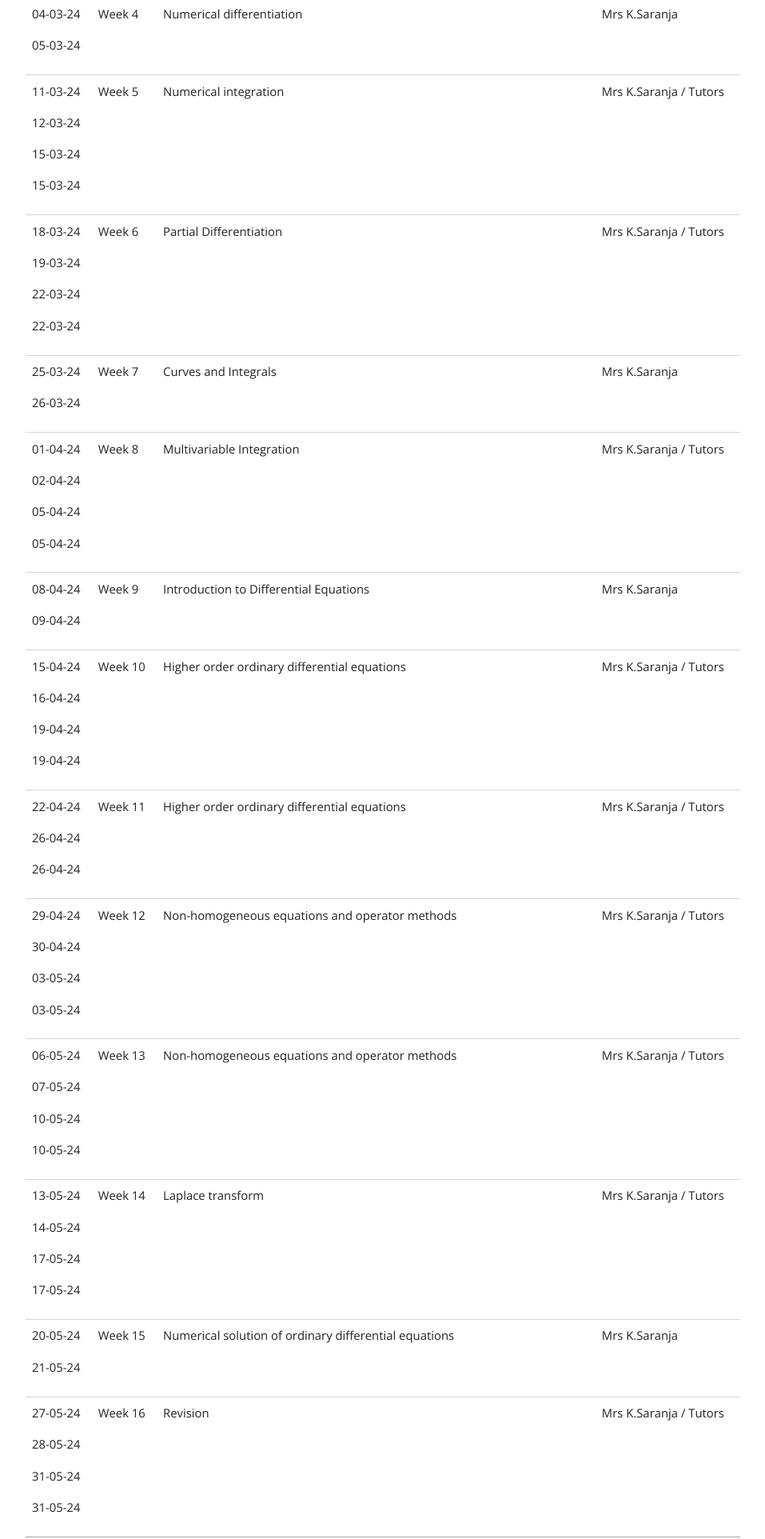
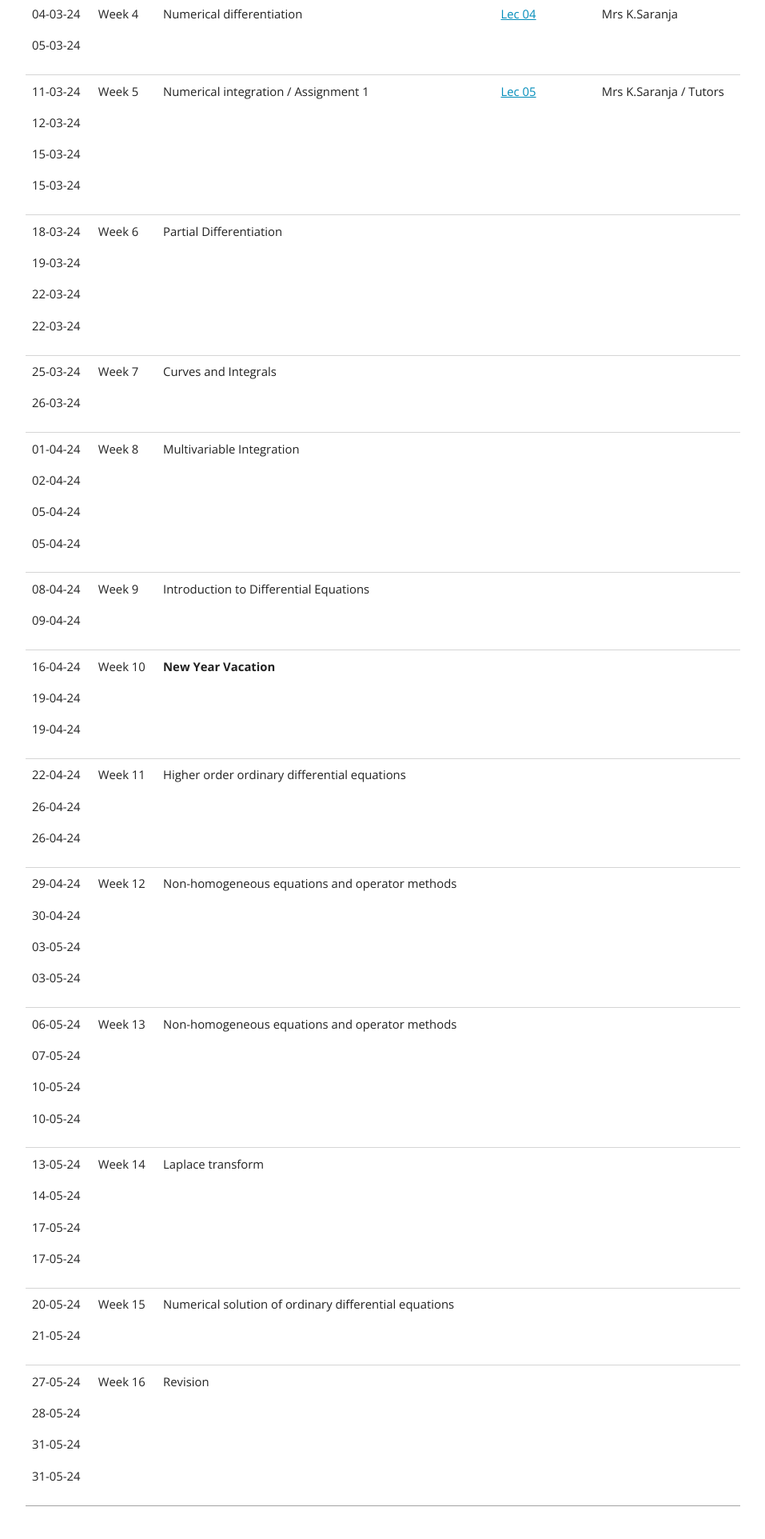
Before and after one commit to Meenadushanthani/MC3010_E22, a plain HTML site: page docs/notes.html in a window 1280 px wide. Shown: the part 741-2665 px from the top of the page at 80% size, without its empty margins (41-998 px from the left). Drawn offline with nearby package versions, Linux system fonts and the light colour scheme.

Commit message:
Add files via upload

```diff
--- a/docs/notes.html
+++ b/docs/notes.html
@@ -213,7 +213,7 @@ ul.task-list li input[type="checkbox"] {
 <p>05-03-24</p></td>
 <td>Week 4</td>
 <td>Numerical differentiation</td>
-<td></td>
+<td><a href="https://github.com/Meenadushanthani/MC3010_E22/raw/main/MC3010_Numerical%20Methods_L04.pdf">Lec 04</a></td>
 <td>Mrs K.Saranja</td>
 </tr>
 <tr class="odd">
@@ -222,8 +222,8 @@ ul.task-list li input[type="checkbox"] {
 <p>15-03-24</p>
 <p>15-03-24</p></td>
 <td>Week 5</td>
-<td>Numerical integration</td>
-<td></td>
+<td>Numerical integration / Assignment 1</td>
+<td><a href="https://github.com/Meenadushanthani/MC3010_E22/raw/main/MC3010_Numerical%20Methods_L05.pdf">Lec 05</a></td>
 <td>Mrs K.Saranja / Tutors</td>
 </tr>
 <tr class="even">
@@ -234,7 +234,7 @@ ul.task-list li input[type="checkbox"] {
 <td>Week 6</td>
 <td>Partial Differentiation</td>
 <td></td>
-<td>Mrs K.Saranja / Tutors</td>
+<td></td>
 </tr>
 <tr class="odd">
 <td style="text-align: left;"><p>25-03-24</p>
@@ -242,7 +242,7 @@ ul.task-list li input[type="checkbox"] {
 <td>Week 7</td>
 <td>Curves and Integrals</td>
 <td></td>
-<td>Mrs K.Saranja</td>
+<td></td>
 </tr>
 <tr class="even">
 <td style="text-align: left;"><p>01-04-24</p>
@@ -252,7 +252,7 @@ ul.task-list li input[type="checkbox"] {
 <td>Week 8</td>
 <td>Multivariable Integration</td>
 <td></td>
-<td>Mrs K.Saranja / Tutors</td>
+<td></td>
 </tr>
 <tr class="odd">
 <td style="text-align: left;"><p>08-04-24</p>
@@ -260,17 +260,16 @@ ul.task-list li input[type="checkbox"] {
 <td>Week 9</td>
 <td>Introduction to Differential Equations</td>
 <td></td>
-<td>Mrs K.Saranja</td>
+<td></td>
 </tr>
 <tr class="even">
-<td style="text-align: left;"><p>15-04-24</p>
-<p>16-04-24</p>
+<td style="text-align: left;"><p>16-04-24</p>
 <p>19-04-24</p>
 <p>19-04-24</p></td>
 <td>Week 10</td>
-<td>Higher order ordinary differential equations</td>
+<td><strong>New Year Vacation</strong></td>
 <td></td>
-<td>Mrs K.Saranja / Tutors</td>
+<td></td>
 </tr>
 <tr class="odd">
 <td style="text-align: left;"><p>22-04-24</p>
@@ -279,7 +278,7 @@ ul.task-list li input[type="checkbox"] {
 <td>Week 11</td>
 <td>Higher order ordinary differential equations</td>
 <td></td>
-<td>Mrs K.Saranja / Tutors</td>
+<td></td>
 </tr>
 <tr class="even">
 <td style="text-align: left;"><p>29-04-24</p>
@@ -289,7 +288,7 @@ ul.task-list li input[type="checkbox"] {
 <td>Week 12</td>
 <td>Non-homogeneous equations and operator methods</td>
 <td></td>
-<td>Mrs K.Saranja / Tutors</td>
+<td></td>
 </tr>
 <tr class="odd">
 <td style="text-align: left;"><p>06-05-24</p>
@@ -299,7 +298,7 @@ ul.task-list li input[type="checkbox"] {
 <td>Week 13</td>
 <td>Non-homogeneous equations and operator methods</td>
 <td></td>
-<td>Mrs K.Saranja / Tutors</td>
+<td></td>
 </tr>
 <tr class="even">
 <td style="text-align: left;"><p>13-05-24</p>
@@ -309,7 +308,7 @@ ul.task-list li input[type="checkbox"] {
 <td>Week 14</td>
 <td>Laplace transform</td>
 <td></td>
-<td>Mrs K.Saranja / Tutors</td>
+<td></td>
 </tr>
 <tr class="odd">
 <td style="text-align: left;"><p>20-05-24</p>
@@ -317,7 +316,7 @@ ul.task-list li input[type="checkbox"] {
 <td>Week 15</td>
 <td>Numerical solution of ordinary differential equations</td>
 <td></td>
-<td>Mrs K.Saranja</td>
+<td></td>
 </tr>
 <tr class="even">
 <td style="text-align: left;"><p>27-05-24</p>
@@ -327,7 +326,7 @@ ul.task-list li input[type="checkbox"] {
 <td>Week 16</td>
 <td>Revision</td>
 <td></td>
-<td>Mrs K.Saranja / Tutors</td>
+<td></td>
 </tr>
 </tbody>
 </table>
```
Also changed, not shown: docs/contact.html (+0 -1 lines), docs/news.html (+3 -3 lines), docs/search.json (+8 -8 lines), docs/teaching.html (+0 -1 lines), docs/tutorials.html (+7 -4 lines).
